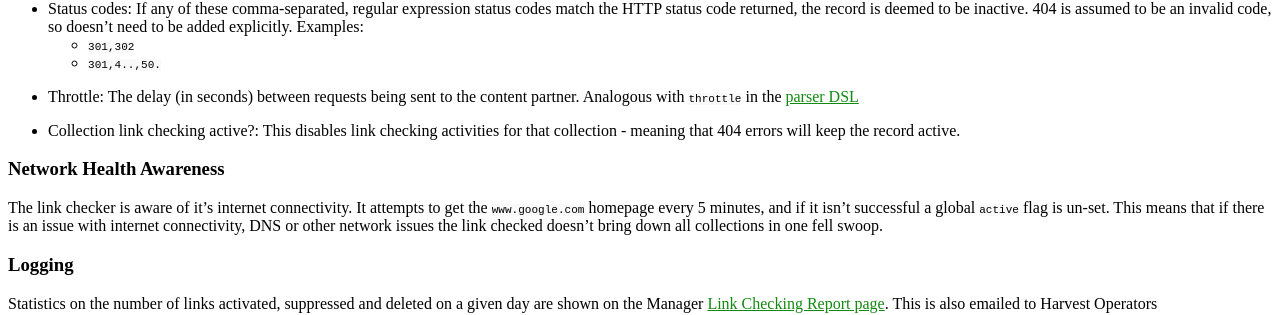
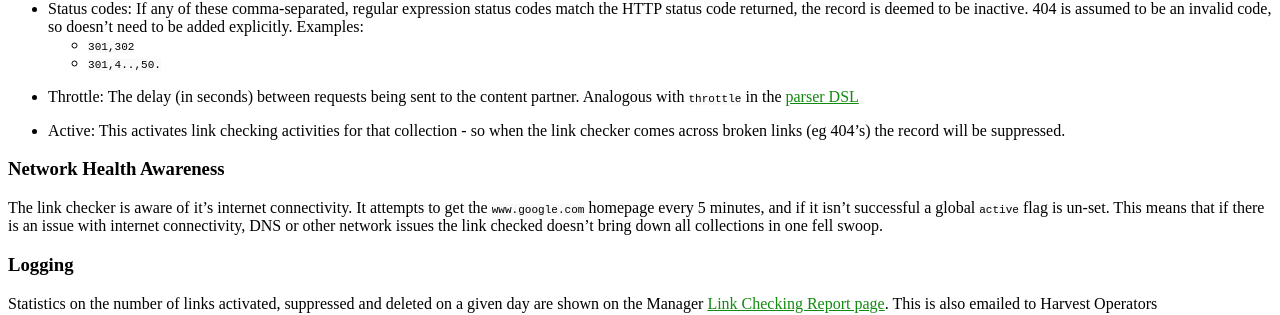
Before and after one commit to DigitalNZ/supplejack, a Jekyll site: the page built from _posts/2014-05-21-linkchecker.md, in a window 1280 px wide. Shown: the part 1689-2004 px from the top of the page. Built offline with Jekyll 4.4.1, drawn with Linux system fonts in a browser that asks for light colours; Markdown is read by kramdown in place of the engine named in the settings; a style sheet for code colours, icons or effects is not loaded.

Commit message:
Update 2014-05-21-linkchecker.md
Changed line 79 describing the "active" checkbox.

```diff
--- a/_posts/2014-05-21-linkchecker.md
+++ b/_posts/2014-05-21-linkchecker.md
@@ -76,9 +76,7 @@ be added explicitly. Examples:
 content partner. Analogous with `throttle` in the [parser
 DSL](http://digitalnz.github.io/supplejack/manager/parser-dsl-domain-specific-language.html)
 
-* Collection link checking active?: This disables link checking
-activities for that collection - meaning that 404 errors will keep the
-record active.
+* Active: This activates link checking activities for that collection - so when the link checker comes across broken links (eg 404's) the record will be suppressed.
 
 ### Network Health Awareness
 
```
